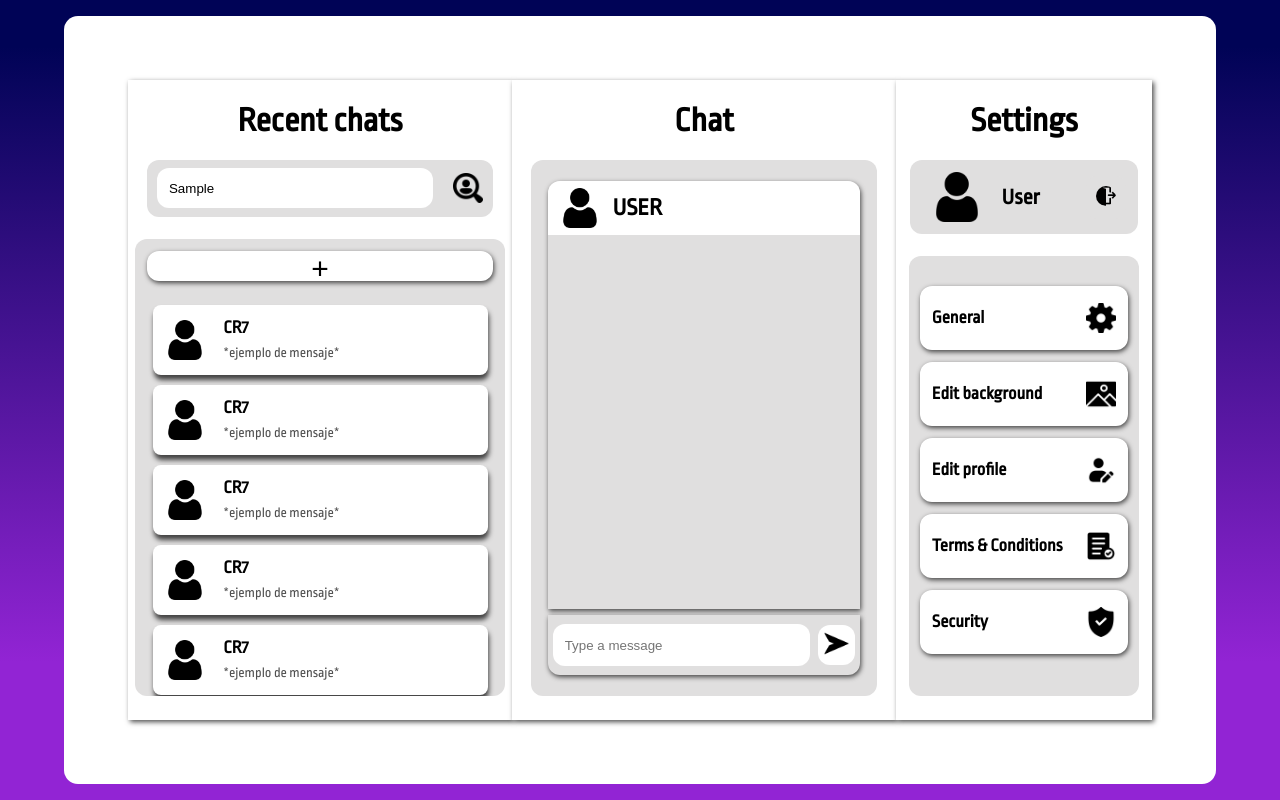
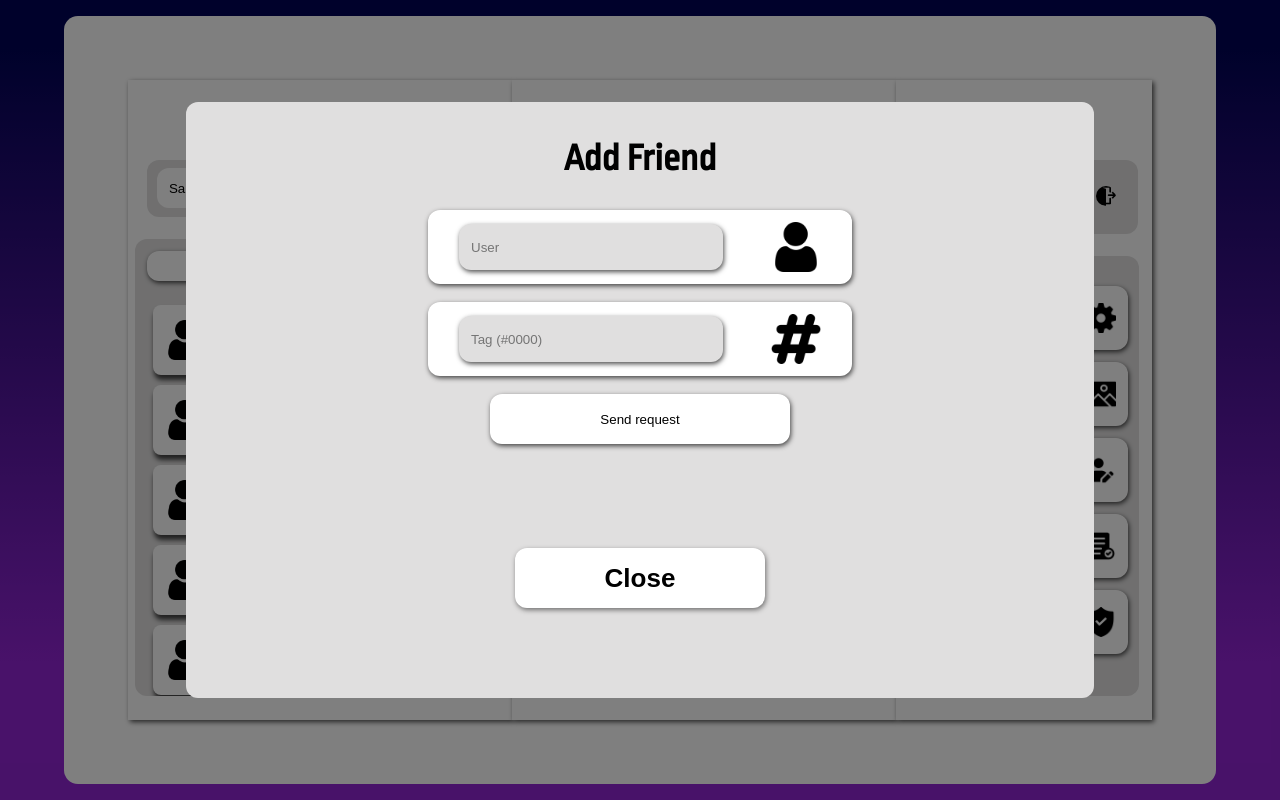
Before and after one commit to LTovarAlc/chatxp, a React (Create React App) app: page /dashboard in a window 1280 px wide. Both pictures are taken after typing "Sample" into the empty fields and a click on the button "Add Friend/chat". Built offline with nearby package versions, Linux system fonts and the light colour scheme.

Commit message:
add modal addFriend

```diff
--- a/src/components/Modal/Modal.css
+++ b/src/components/Modal/Modal.css
@@ -46,8 +46,9 @@
   font-weight: bold;
   margin: 24px 0px;
   cursor: pointer;
+  box-shadow: 1px 2px 5px rgba(0, 0, 0, 0.5);
 }
 
 .btn__close:hover{
-  box-shadow: 1px 2px 5px rgba(0, 0, 0, 0.5);
+  box-shadow: 2px 4px 5px rgba(0, 0, 0, 0.7);
 }
--- /dev/null
+++ b/src/components/RecentChats/AddFriend/AddFriend.jsx
@@ -0,0 +1,23 @@
+import React from "react";
+
+import "./AddFriendo.css"
+
+const AddFriend = () => {
+    return(
+        <>
+            <form action="" className="formAddF">
+                <div className="input__container-modal">
+                    <input type="text" className="input__modal" placeholder="User" />
+                    <img src="./img/user.png" alt="" className="user"/>
+                </div>
+                <div className="input__container-modal">
+                    <input type="text" className="input__modal" placeholder="Tag (#0000)"/>
+                    <img src="./img/tag.png" alt="" className="user" />
+                </div>
+                <button className="sendFR">Send request</button>
+            </form>
+        </>
+    )
+}
+
+export default AddFriend
--- /dev/null
+++ b/src/components/RecentChats/AddFriend/AddFriendo.css
@@ -0,0 +1,48 @@
+.formAddF{
+    display: flex;
+    flex-direction: column;
+    align-items: center;
+    margin-bottom: 80px;
+}
+
+.input__container-modal{
+    background-color: #fff;
+    margin: 0px 0px 18px 0px;
+    width: 400px;
+    padding: 12px;
+    display: flex;
+    justify-content: space-around;
+    align-items: center;
+    border-radius: 12px;
+    box-shadow: 1px 2px 5px rgba(0, 0, 0, 0.7);
+}
+
+.input__modal{
+    width: 60%;
+    border: none;
+    border-radius: 12px;
+    box-shadow: 1px 2px 5px rgba(0, 0, 0, 0.7);
+    height: 30px;
+    padding: 8px 12px;
+    background-color: #e0dfdf;
+    outline: none;
+    transition: 0.3s;
+}
+
+.input__modal:focus{
+    box-shadow: 2px 4px 5px rgba(0, 0, 0, 0.7);
+}
+
+.sendFR{
+    height: 50px;
+    width: 300px;
+    border-radius: 12px;
+    border: none;
+    background: #fff;
+    box-shadow: 1px 2px 5px rgba(0, 0, 0, 0.7);
+    cursor: pointer;
+}
+
+.sendFR:hover{
+    box-shadow: 2px 4px 5px rgba(0, 0, 0, 0.7);
+}
--- a/src/components/RecentChats/RecentChats.jsx
+++ b/src/components/RecentChats/RecentChats.jsx
@@ -1,8 +1,26 @@
 import React from "react";
+import { useState } from "react";
+import Modal from "../Modal/Modal";
 
 import "./RecentChats.css"
+import AddFriend from "./AddFriend/AddFriend";
 
 const RecentChat = () => {
+
+  const [isModalOpen, setIsModalOpen] = useState(false);
+  const [modalInfo, setModalInfo] = useState({ title: "", content: "" });
+
+  // open Modal
+  const openModal = (title, content) => {
+    setModalInfo({ title, content });
+    setIsModalOpen(true);
+  };
+
+  // close Modal
+  const closeModal = () => {
+    setIsModalOpen(false);
+  };
+
   return (
     <>
       <div className="chats">
@@ -16,7 +34,7 @@ const RecentChat = () => {
           <img src="./img/search.png" alt="Search" className="search" />
         </div>
         <div className="conversation__container">
-          <button className="addFriend" title="Add Friend/chat">+</button>
+          <button className="addFriend" title="Add Friend/chat" onClick={() => openModal("Add Friend", <AddFriend/>)}>+</button>
           <div className="chat__container">
             <img src="./img/user.png" alt="User" className="user__image" />
             <div className="chat__info">
@@ -61,6 +79,13 @@ const RecentChat = () => {
           </div>
         </div>
       </div>
+      {isModalOpen && (
+        <Modal
+          title={modalInfo.title}
+          content={modalInfo.content}
+          onClose={closeModal}
+        />
+      )}
     </>
   );
 };
```
Also changed, not shown: public/img/tag.png (added).
